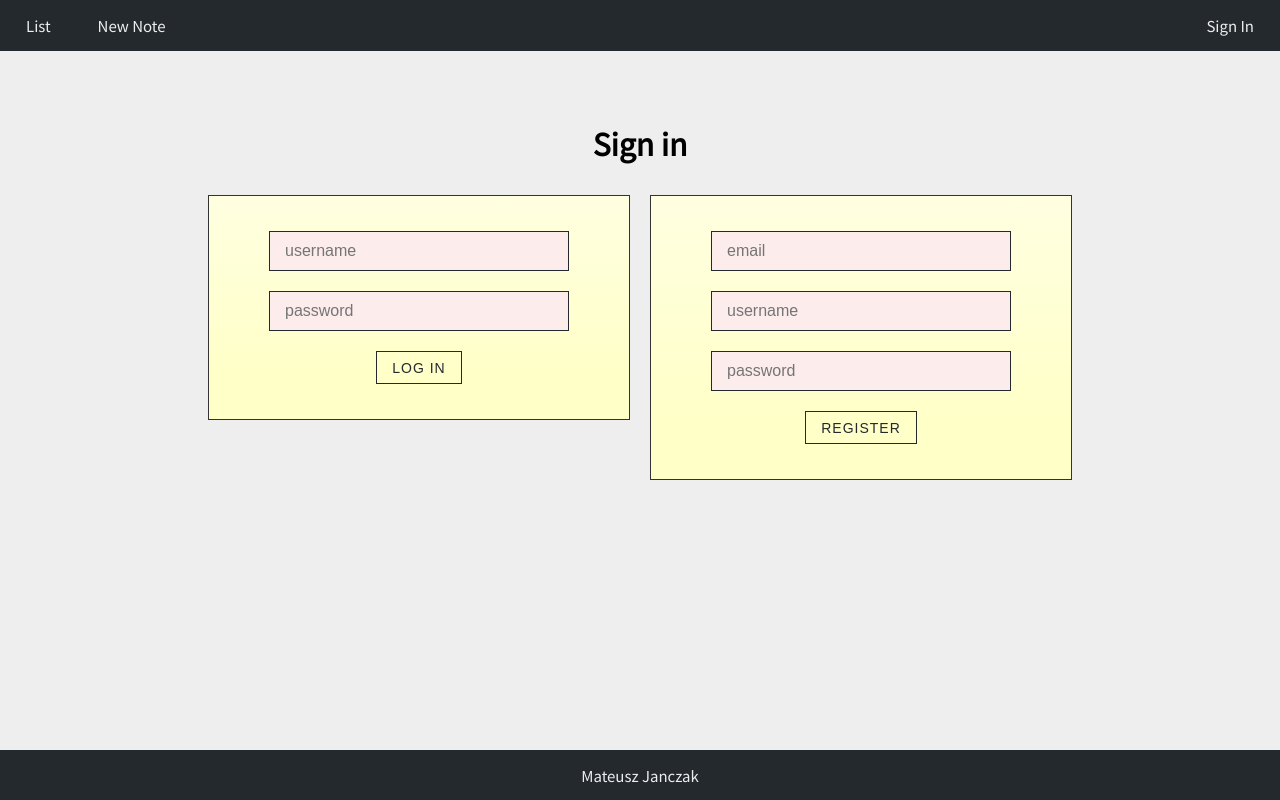
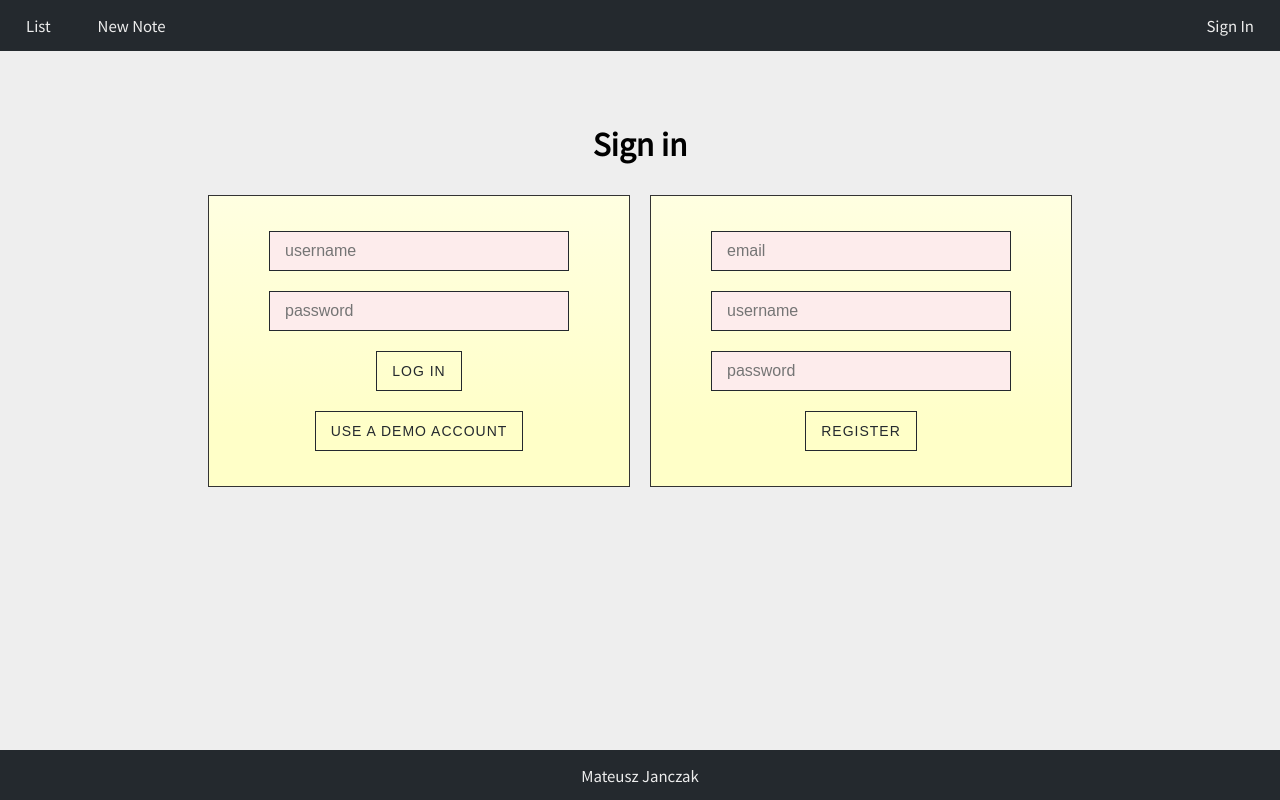
Before and after one commit to mateuszjanczak/notepad, a React (Create React App) app: page /login in a window 1280 px wide. Built offline with nearby package versions, Linux system fonts and the light colour scheme.

Commit message:
Test account has been added

```diff
--- a/src/Components/Auth/Login.tsx
+++ b/src/Components/Auth/Login.tsx
@@ -26,10 +26,20 @@ class Login extends React.Component<IProps, IState> {
 
     handleClick = () => {
         const { username, password } = this.state;
+        this.userAuthorization(username, password);
+    }
+
+    handleDemoAccount = () => {
+        const username = "DEMO";
+        const password = "DEMO123";
+        this.userAuthorization(username, password);
+    }
+
+    userAuthorization = (username: string, password: string) => {
         const { toggleRedirect } = this.props;
 
         AuthService.executeJwtAuthenticationService(username, password)
-            .then(data => AuthService.registerSuccessfulLoginForJwt(username, data.token))
+            .then(({token}) => AuthService.registerSuccessfulLoginForJwt(username, token))
             .then(() => {
                 this.context.toggleAuthenticated(true);
                 toggleRedirect();
@@ -48,6 +58,7 @@ class Login extends React.Component<IProps, IState> {
                     <Input type="password" placeholder="password" name="password" value={this.state.password} onChange={this.handleChange}/>
                 </Label>
                 <Button onClick={this.handleClick}>LOG IN</Button>
+                <Button onClick={this.handleDemoAccount}>USE A DEMO ACCOUNT</Button>
             </Wrapper>
         )
     }
--- a/src/Components/General/Button.tsx
+++ b/src/Components/General/Button.tsx
@@ -7,9 +7,10 @@ const Button = styled.button`
   color: #24292e;
   background: none;
   margin: 1rem;
-  padding: 0.75rem 1.5rem;
+  padding: 0 1.5rem;
   text-decoration: none;
   font-weight: normal;
+  height: 40px;
 
   &:hover {
     color: black;
--- a/src/Components/Notes/Note.tsx
+++ b/src/Components/Notes/Note.tsx
@@ -1,12 +1,12 @@
 import React from "react";
 import styled from "styled-components";
+import { RouteComponentProps, withRouter } from "react-router";
 import Button from "../General/Button";
 import {INote} from "../../Interfaces/INote";
 import Modal from "../Modal/Modal";
-import {NavLink} from "react-router-dom";
-import {routes} from "../../Routes/Routes";
+import { routes } from "../../Routes/Routes";
 
-class Note extends React.Component<Props> {
+class Note extends React.Component<Props & RouteComponentProps> {
 
     state = {
         modal: false
@@ -19,6 +19,11 @@ class Note extends React.Component<Props> {
         })
     }
 
+    handleBtnView = (id: string) => {
+        const { history } = this.props;
+        history.push(`${routes.notes}/${id}`);
+    }
+
     render() {
         const { note, editFn, removeFn } = this.props;
         const { id, title, content } = note;
@@ -29,7 +34,7 @@ class Note extends React.Component<Props> {
                 <Container>
                     <Content>{content}</Content>
                     <Action>
-                        <Button as={NavLink} to={routes.notes + "/" + id}>VIEW</Button>
+                        <Button onClick={() => this.handleBtnView(id)}>VIEW</Button>
                         <Button onClick={this.toggleModal}>EDIT</Button>
                         <Button onClick={() => removeFn(id)}>DELETE</Button>
                     </Action>
@@ -54,9 +59,8 @@ const Title = styled.h3`
   text-align: center;
   margin: 0;
   padding: 1.5rem;
-background-color: #fbb034;
-background-image: linear-gradient(315deg, #fbb034 0%, #ffdd00 100%);
-
+  background-color: #fbb034;
+  background-image: linear-gradient(315deg, #fbb034 0%, #ffdd00 100%);
 `;
 
 const Content = styled.div`
@@ -80,8 +84,8 @@ const Action = styled.div`
 
 type Props = {
     note: INote,
-    editFn(note: INote): void
+    editFn(note: INote): void,
     removeFn(id: string): void
 }
 
-export default Note;
+export default withRouter(Note);
```
